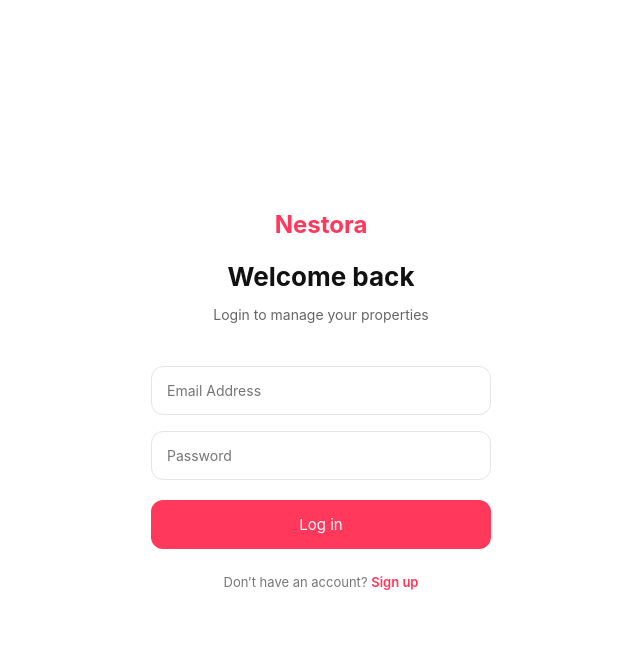
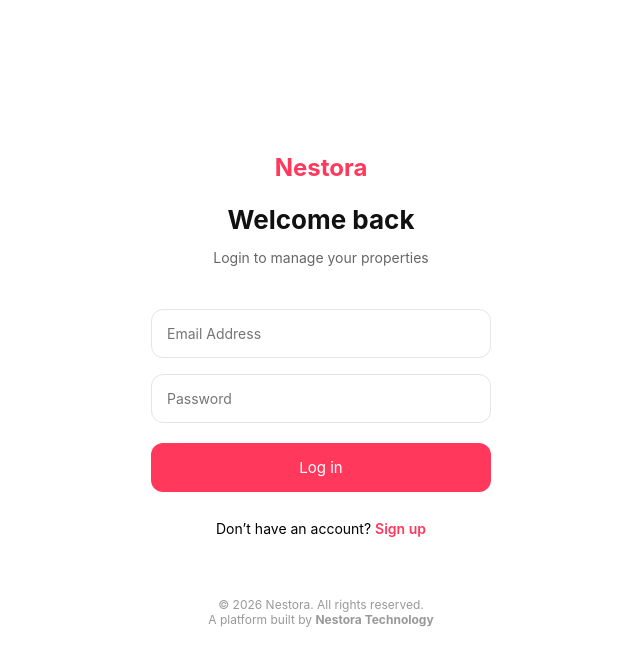
Before and after one commit to aquila4/nestora_app, a Flask app: page /login in a window 1280 px wide. Shown: the top 666 px of the page, without its empty margins (319-959 px from the left). Run offline with Flask 3, Linux system fonts and the light colour scheme.

Commit message:
update footer

```diff
--- a/templates/login.html
+++ b/templates/login.html
@@ -122,11 +122,17 @@
 
     </form>
 
-    <div class="footer">
-        Don’t have an account? <a href="/register">Sign up</a>
-    </div>
+    <div style="text-align:center; margin-top:18px; font-size:14px;">
+    Don’t have an account?
+    <a href="/register" style="color:#ff385c; font-weight:600; text-decoration:none;">
+        Sign up
+    </a>
+</div>
 
-</div>
+<footer style="text-align:center; margin-top:40px; padding:20px; color:#999; font-size:12px;">
+    © 2026 Nestora. All rights reserved.<br>
+    A platform built by <strong>Nestora Technology</strong>
+</footer>
 
 </body>
 </html>
```
Also changed, not shown: templates/home.html (+6 -3 lines), templates/landing.html (+5 -2 lines), templates/register.html (+8 -4 lines).
